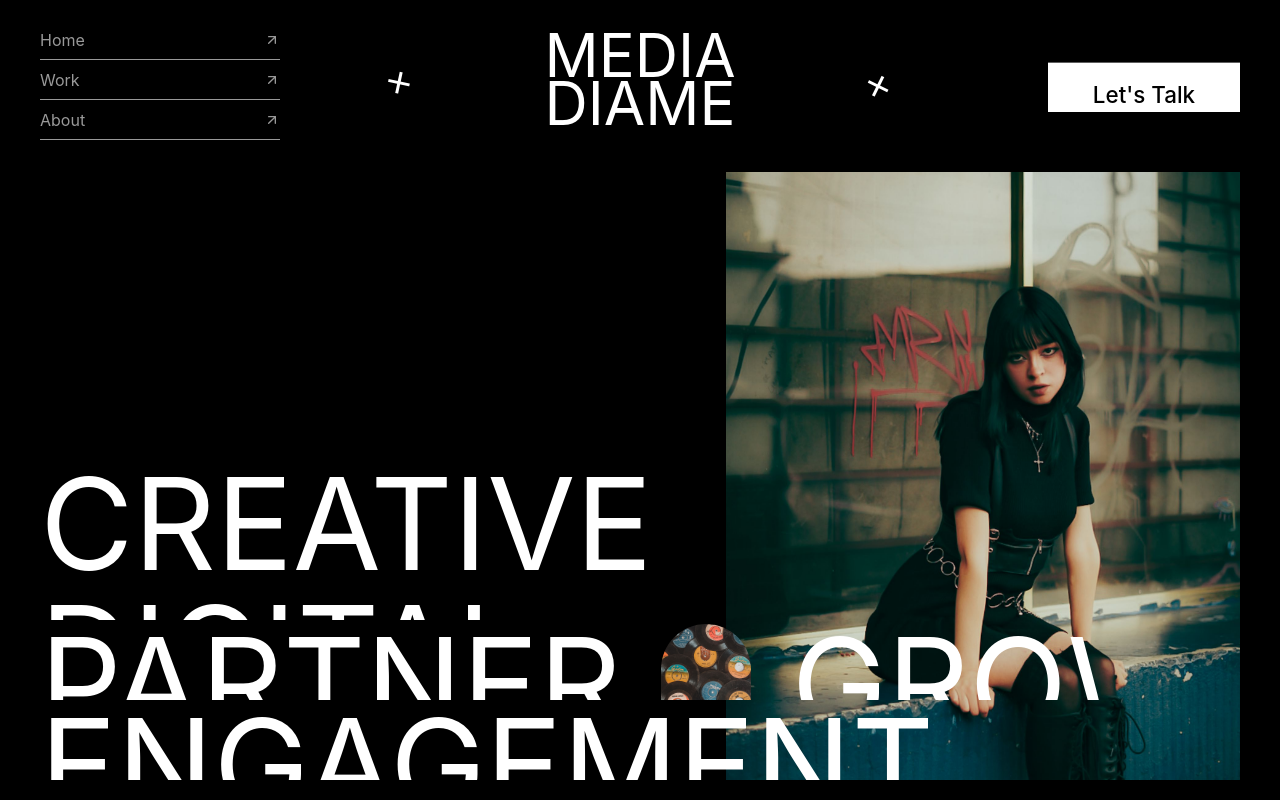
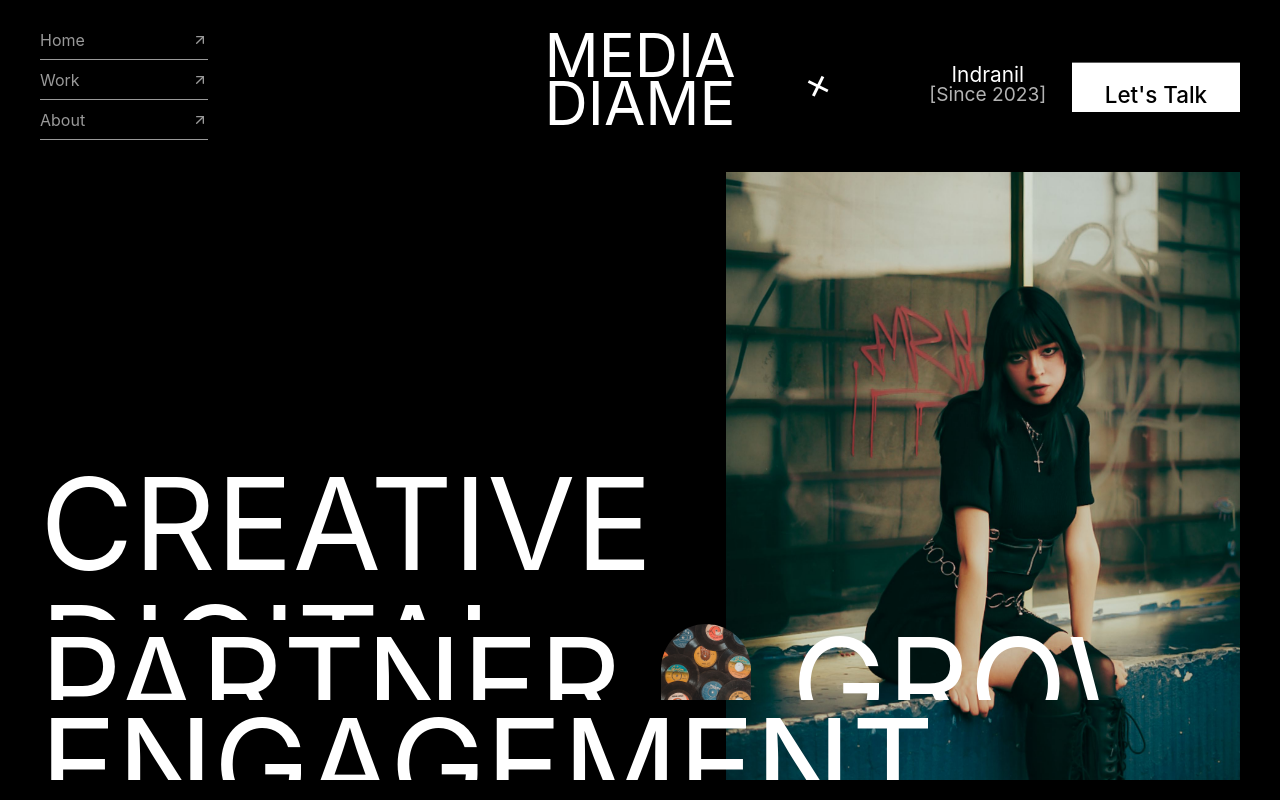
Before and after one commit to InTbluess/loading-screen1, a React (Vite) app: page / in a window 1280 px wide. Built offline with nearby package versions, Linux system fonts and the light colour scheme.

Commit message:
Added loadingScreen header

```diff
--- a/package.json
+++ b/package.json
@@ -12,6 +12,7 @@
   "dependencies": {
     "@tailwindcss/vite": "^4.3.1",
     "framer-motion": "^12.40.0",
+    "hamburger-react": "^2.5.2",
     "lucide-react": "^1.21.0",
     "react": "^19.2.6",
     "react-dom": "^19.2.6",
--- a/src/App.jsx
+++ b/src/App.jsx
@@ -23,6 +23,7 @@ export default function App() {
         )
         : (
           <Home />
+          // <LoadingScreen/>
         )
       }
     </>
--- a/src/Home/Contents/Body.jsx
+++ b/src/Home/Contents/Body.jsx
@@ -55,7 +55,7 @@ export default function body() {
             duration: 1.2,
             ease: [0.22, 1, 0.36, 1],
             scale: {
-              duration: 15,
+              duration: 20,
               ease: "linear",
               delay: 1.2,
             },
--- a/src/Home/Contents/Header.jsx
+++ b/src/Home/Contents/Header.jsx
@@ -5,7 +5,7 @@ const navButtons = ["Home", "Work", "About"];
 
 export default function Header() {
   return (
-    <div className="header min-w-full h-32 flex flex-row justify-between items-center ">
+    <div className="header min-w-full h-32 flex flex-row justify-between items-center  ">
       <nav className="h-full w-64 flex flex-col justify-between">
         {navButtons.map((buttonText, index) => (
           <div key={buttonText} className="flex-1 overflow-hidden">
@@ -26,19 +26,10 @@ export default function Header() {
         ))}
       </nav>
 
-      <div className="  w-64 flex justify-center items-center overflow-hidden">
-        <motion.span
-          className="text-white text-5xl -translate-y-1 font-light"
-          initial={{ y: 100, rotate: 360 }}
-          animate={{ y: "0%", rotate: 0 }}
-          transition={{
-            duration: 1,
-            delay: 0.4,
-            ease: [0.22, 1, 0.36, 1],
-          }}
-        >
-          +
-        </motion.span>
+      <div className="  w-64 flex justify-center items-center overflow-hidden ">
+
+      </div><div className="  w-64 flex justify-center items-center overflow-hidden ">
+
       </div>
 
       <div id="title" className="h-full w-64 flex flex-col justify-between">
@@ -57,7 +48,7 @@ export default function Header() {
           </motion.h1>
         </div>
 
-        <div className="flex-1 overflow-hidden flex items-center justify-center">
+        <div className="flex-1 overflow-hidden flex items-center justify-center ">
           <motion.h1
             className="text-white text-6xl -translate-y-2"
             initial={{ y: 100 }}
@@ -73,7 +64,7 @@ export default function Header() {
         </div>
       </div>
 
-      <div className="w-64 flex justify-center items-center overflow-hidden">
+      <div className="w-64 flex justify-center items-center overflow-hidden ">
         <motion.span
           className="text-white text-5xl -translate-y-1 font-light"
           initial={{ y: 100, rotate: 360 }}
@@ -87,8 +78,23 @@ export default function Header() {
           +
         </motion.span>
       </div>
+      <div className="w-64 h-16 flex justify-center items-center overflow-hidden ">
+        <motion.div
+          className=" -translate-y-1 font-light flex flex-col justify-center items-center"
+          initial={{ y: 100 }}
+          animate={{ y: 0 }}
+          transition={{
+            duration: 1,
+            delay: 0.5,
+            ease: [0.22, 1, 0.36, 1],
+          }}
+        >
+          <h1 className=" font-normal text-white text-[1.3rem] flex-1 translate-y-1.5">Indranil</h1>
+          <h1 className=" font-normal text-white/70 text-[1.2rem] flex-1 -translate-y-1">[Since 2023]</h1>
+        </motion.div>
+      </div>
 
-      <div className="w-64 flex justify-end items-center overflow-hidden">
+      <div className="w-64 flex justify-end items-center overflow-hidden ">
         <motion.button
           className="text-black bg-white h-16 w-48 font-medium text-[1.4rem]"
           initial={{ y: 200 }}
--- a/src/Home/Home.jsx
+++ b/src/Home/Home.jsx
@@ -1,4 +1,5 @@
 import Header from './Contents/Header.jsx'
+// import Header from '../LoadingScreen/Header.jsx'
 import Body from './Contents/Body.jsx'
 
 export default function Home() {
--- /dev/null
+++ b/src/LoadingScreen/Header.jsx
@@ -0,0 +1,48 @@
+import { motion } from "framer-motion";
+import { Menu } from "lucide-react";
+
+export default function Header() {
+  return (
+    <motion.div
+      className="header min-w-full h-32 flex flex-row justify-between items-center "
+      initial={{opacity: 0}}
+      animate={{opacity: 1}}
+      transition={{duration: 0.9}}
+    >
+      <div className="h-full w-64 flex justify-start items-center ">
+        <Menu
+          size={64}
+          color="white"
+          strokeWidth={1}
+          className="ml-0 -translate-x-2"
+        />
+      </div>
+
+      <div className="  w-64 flex justify-center items-center overflow-hidden "></div>
+      <div className="  w-64 flex justify-center items-center overflow-hidden ">
+        <span className="text-white text-5xl -translate-y-1 font-light">+</span>
+      </div>
+
+      <div id="title" className="h-full w-64 flex flex-col justify-between ">
+        <div className="flex-1 overflow-hidden flex items-center justify-center">
+          <h1 className="text-white text-6xl translate-y-1">MEDIA</h1>
+        </div>
+
+        <div className="flex-1 overflow-hidden flex items-center justify-center ">
+          <h1 className="text-white text-6xl -translate-y-2">DIAME</h1>
+        </div>
+      </div>
+
+      <div className="w-64 flex justify-center items-center overflow-hidden ">
+        <span className="text-white text-5xl -translate-y-1 font-light">+</span>
+      </div>
+      <div className="w-64 flex justify-center items-center overflow-hidden "></div>
+
+      <div className="w-64 flex justify-end items-center overflow-hidden ">
+        <button className="text-black bg-white h-16 w-48 font-medium text-[1.4rem]">
+          Let's Talk
+        </button>
+      </div>
+    </motion.div>
+  );
+}
--- a/src/LoadingScreen/loadingScreen.jsx
+++ b/src/LoadingScreen/loadingScreen.jsx
@@ -6,10 +6,9 @@ import img5 from "../assets/images/img5.jpg";
 import img6 from "../assets/images/img6.jpg";
 import img7 from "../assets/images/img7.jpg";
 import "./fonts.css";
+import Header from './Header.jsx'
 
-import { motion } from "framer-motion";
-import { animate } from "framer-motion";
-
+import { motion, animate } from "framer-motion";
 import { useEffect, useState } from "react";
 
 const Images = [img1, img2, img3, img4, img5, img6, img7];
@@ -59,7 +58,7 @@ export default function LoadingScreen({ onFinish }) {
   return (
     <div className="bg-black">
       <motion.div
-      className="h-screen w-full flex flex-wrap gap-4 bg-black relative overflow-hidden "
+      className="px-10 py-5 h-screen w-full flex flex-wrap gap-4 bg-black relative overflow-hidden "
       variants={loaderVariants}
       animate={loading ? "visible" : "hidden"}
       onAnimationComplete={() => {
@@ -67,7 +66,8 @@ export default function LoadingScreen({ onFinish }) {
           onFinish();
         }
       }}
-    >
+      >
+      <Header/>
       <div className="absolute flex flex-col justify-between  h-50 w-[calc(100vw-100px)] top-1/2 left-13 -translate-y-1/2">
         <motion.div
           id="border-top"
```
Also changed, not shown: 1 other file (tests, documents, lock files or other folders).
